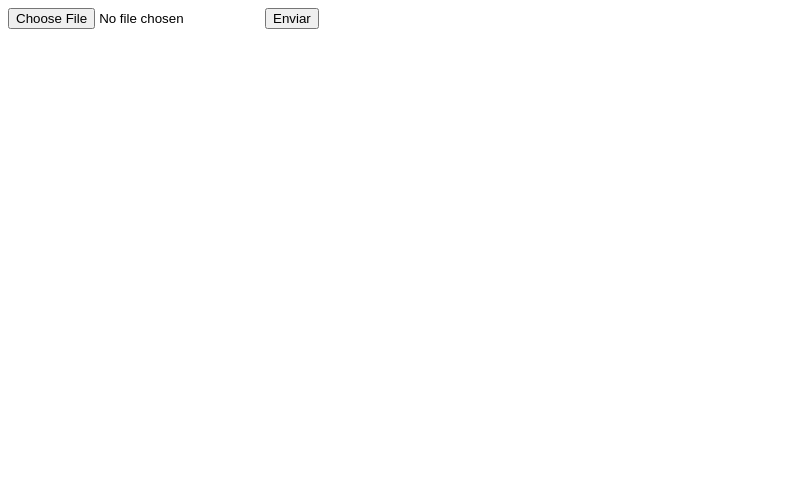
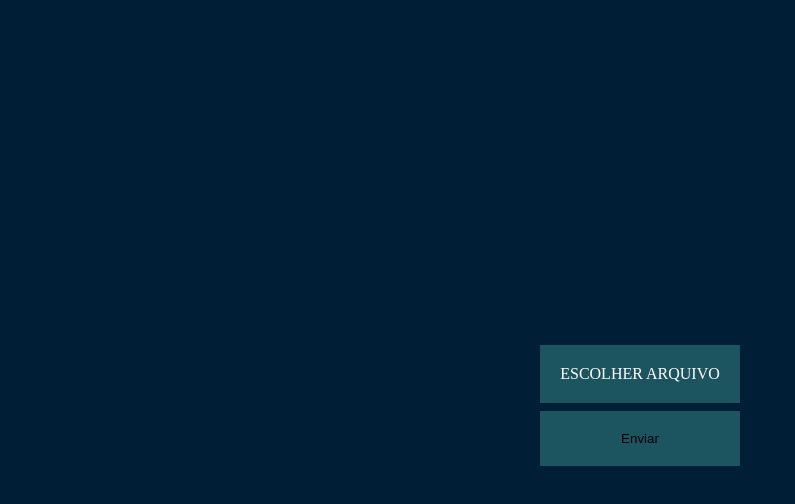
Before and after one commit to devrodrigon/parse-cnab, a plain HTML site: page index.html in a window 1280 px wide. Shown: the whole page, without its empty margins (0-795 px from the left). Drawn offline with Linux system fonts and the light colour scheme.

Commit message:
feat: add styles

```diff
--- a/index.html
+++ b/index.html
@@ -5,13 +5,66 @@
     <meta http-equiv="X-UA-Compatible" content="IE=edge" />
     <meta name="viewport" content="width=device-width, initial-scale=1.0" />
     <title>Document</title>
+    <style>
+      * {
+        padding: 0;
+        margin: 0;
+        box-sizing: border-box;
+      }
+
+      body {
+        background-color: #001f36;
+        min-height: 100vh;
+        display: flex;
+        justify-content: center;
+        align-items: center;
+      }
+
+      .form {
+        display: flex;
+        flex-direction: column;
+        gap: 8px;
+      }
+
+      input[type="file"] {
+        display: none;
+      }
+
+      label {
+        padding: 20px 10px;
+        width: 200px;
+        background-color: #1c5560;
+        color: #fff;
+        text-transform: uppercase;
+        text-align: center;
+        margin-top: 10px;
+        cursor: pointer;
+      }
+
+      button[type="submit"] {
+        padding: 20px 10px;
+        width: 200px;
+        background-color: #1c5560;
+        border: none;
+
+        cursor: pointer;
+      }
+
+      .message {
+        color: #00b34c;
+        font-size: 18px;
+      }
+    </style>
   </head>
   <body>
-    <form action="" method="POST" enctype="multipart/form-data" class="form">
-      <input type="file" name="file" required />
-      <button type="submit">Enviar</button>
-    </form>
-    <span class="message"></span>
+    <div>
+      <form action="" method="POST" enctype="multipart/form-data" class="form">
+        <label for="file">Escolher arquivo</label>
+        <input id="file" type="file" name="file" required />
+        <button type="submit">Enviar</button>
+      </form>
+      <span class="message"></span>
+    </div>
   </body>
   <script>
     const form = document.querySelector(".form");
@@ -34,7 +87,11 @@
           console.log(data);
           span.textContent = data.message;
         })
-        .catch((error) => console.error(error));
+        .catch((error) => {
+          console.log(error);
+          span.textContent = "Ops, algo deu errado!";
+          span.style.color = "red";
+        });
     });
   </script>
 </html>
```
